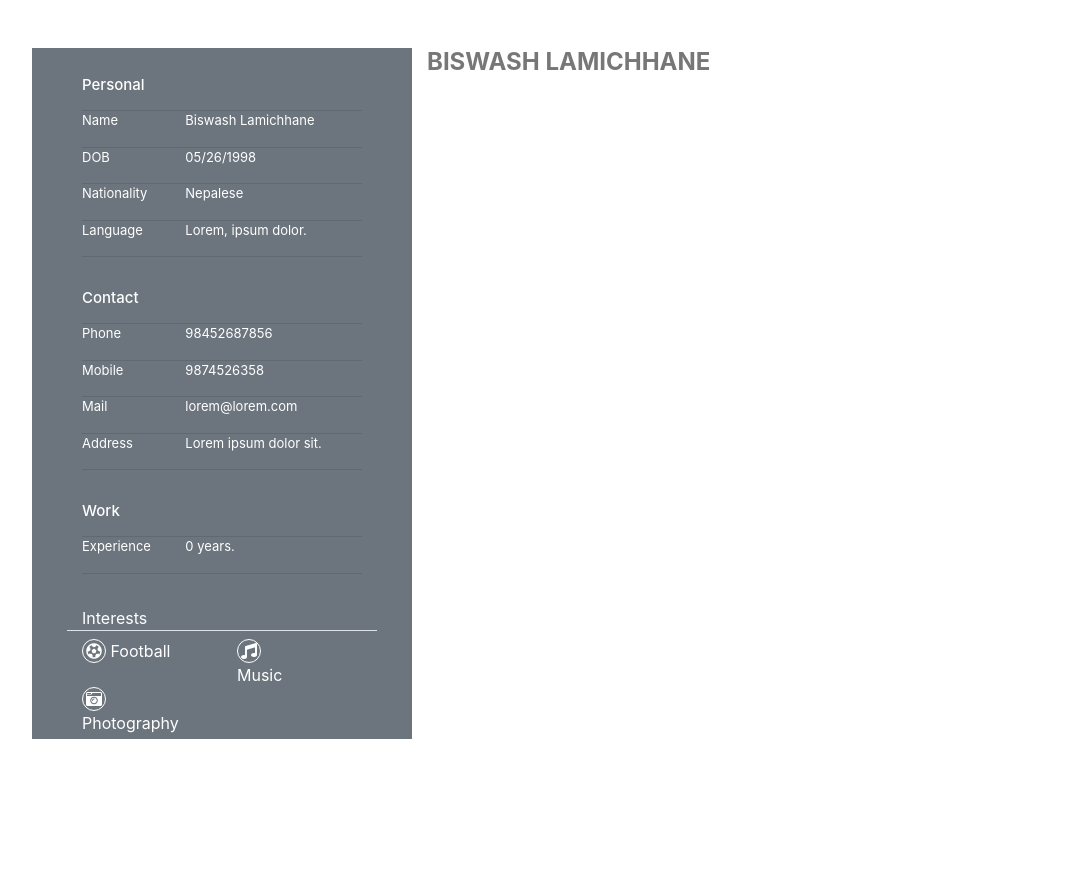
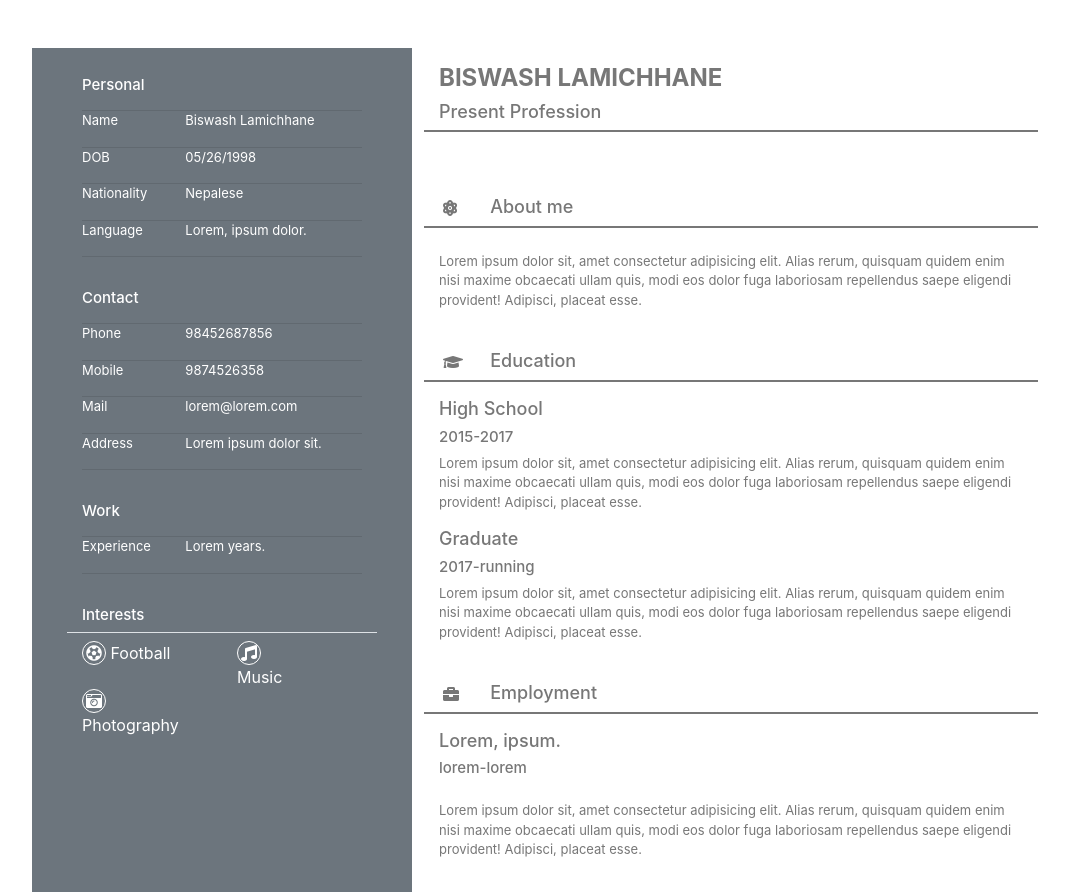
Before and after one commit to bl7/PersonalCV, a plain HTML site: page dist/index.html in a window 1280 px wide. Shown: the whole page, without its empty margins (38-1107 px from the left). Before the commit the page ends 800 px from the top, so only its background shows below. Drawn offline with nearby package versions, Linux system fonts and the light colour scheme.

Commit message:
CV details portion done

```diff
--- a/dist/index.html
+++ b/dist/index.html
@@ -122,7 +122,7 @@
                             <p>Experience</p>
                         </div>
                         <div class="col-8">
-                            <p>0 years.</p>
+                            <p>Lorem years.</p>
                         </div>
                     </div>
                     <hr>
@@ -130,7 +130,7 @@
                 <div class="details">
                     <div class="row">
                         <div class="col mt-4 mb-2 border-bottom">
-                            Interests
+                            <h4>Interests</h4>
                         </div>
                     </div>
                     <div class="row">
@@ -150,9 +150,70 @@
                 </div>
             </div>
             <div class="col-8">
-                <h2 class="text-uppercase">Biswash Lamichhane</h2>
+                <div class="personal mb-5">
+                    <div class="row border-b">
+                        <h2 class="col-12 text-uppercase">Biswash Lamichhane</h2>
+                        <h3 class="col">Present Profession</h3>
+                    </div>
+                </div>
+                <div class="personal">
+                    <div class="row border-b">
+                        <div class="col-1 text-center">
+                            <i class="fas fa-atom"></i>
+                        </div>
+                        <div class="col">
+                            <h3 class="">About me </h3>
+                        </div>
+                    </div>
+                    <p class="mt-4">Lorem ipsum dolor sit, amet consectetur adipisicing elit. Alias rerum, quisquam
+                        quidem
+                        enim nisi maxime obcaecati ullam quis, modi eos dolor fuga laboriosam repellendus saepe
+                        eligendi provident! Adipisci, placeat esse.</p>
+                </div>
+
+                <div class="personal">
+                    <div class="row border-b">
+                        <div class="col-1 text-center">
+                            <i class="fas fa-graduation-cap"></i>
+                        </div>
+                        <div class="col">
+                            <h3 class="">Education </h3>
+                        </div>
+                    </div>
+                    <h3 class="mt-3">High School</h3>
+                    <h4>2015-2017</h4>
+                    <p class="mt-2">Lorem ipsum dolor sit, amet consectetur adipisicing elit. Alias rerum, quisquam
+                        quidem
+                        enim nisi maxime obcaecati ullam quis, modi eos dolor fuga laboriosam repellendus saepe
+                        eligendi provident! Adipisci, placeat esse.</p>
+
+                    <h3 class="mt-3">Graduate</h3>
+                    <h4>2017-running</h4>
+                    <p class="mt-2">Lorem ipsum dolor sit, amet consectetur adipisicing elit. Alias rerum, quisquam
+                        quidem
+                        enim nisi maxime obcaecati ullam quis, modi eos dolor fuga laboriosam repellendus saepe
+                        eligendi provident! Adipisci, placeat esse.</p>
+                </div>
+
+                <div class="personal">
+                    <div class="row border-b">
+                        <div class="col-1 text-center">
+                            <i class="fas fa-briefcase"></i>
+                        </div>
+                        <div class="col">
+                            <h3 class="">Employment </h3>
+                        </div>
+                    </div>
+                    <h3 class="mt-3">Lorem, ipsum.</h3>
+                    <h4>lorem-lorem</h4>
+                    <p class="mt-4">Lorem ipsum dolor sit, amet consectetur adipisicing elit. Alias rerum, quisquam
+                        quidem
+                        enim nisi maxime obcaecati ullam quis, modi eos dolor fuga laboriosam repellendus saepe
+                        eligendi provident! Adipisci, placeat esse.</p>
+                </div>
             </div>
         </div>
+
     </section>
 </body>
 
--- a/dist/style.css
+++ b/dist/style.css
@@ -35,6 +35,16 @@ hr {
 
 
 /* components */
+.personal {
+    width: 80%;
+    padding: 8px 0;
+    margin: 8px 12px;
+}
+
+.border-b {
+    border-bottom: 2px solid;
+}
+
 .details {
     width: 80%;
     margin: 0 auto;
```
